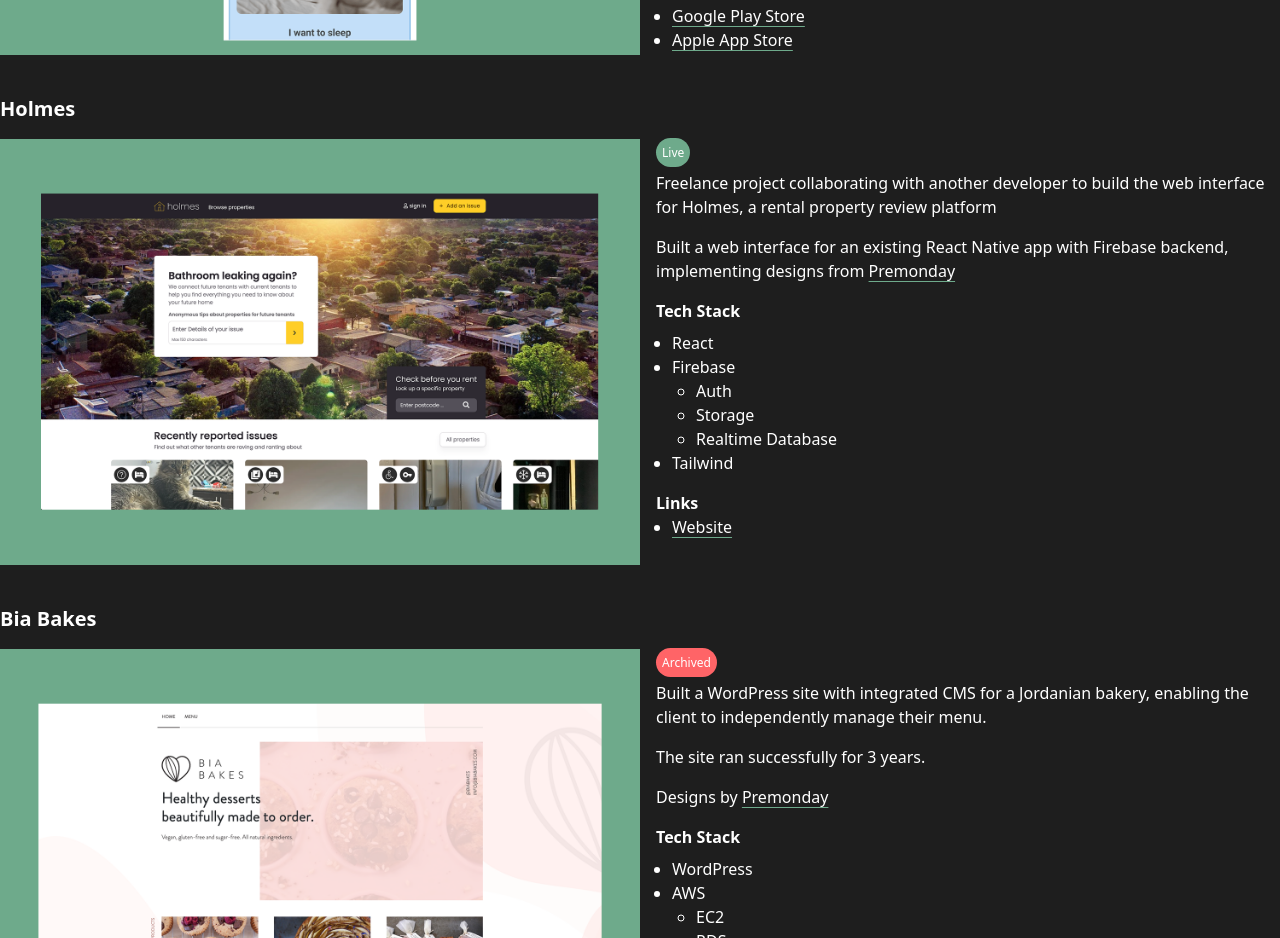
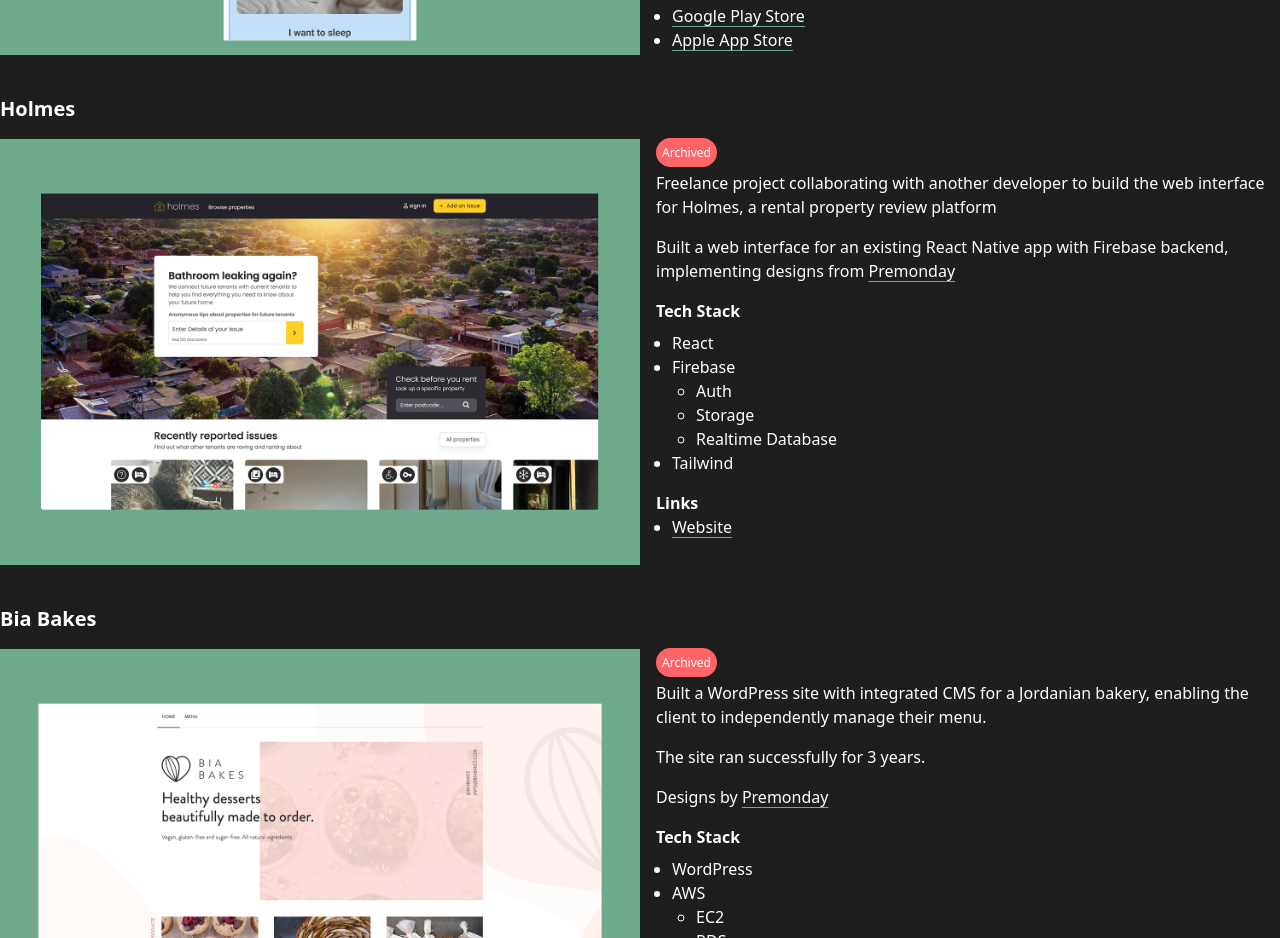
Before and after one commit to SammyAbukmeil/portfolio, a Next.js app: page /en in a window 1280 px wide. Shown: the part 1060-1998 px from the top of the page. Built offline with nearby package versions, Linux system fonts and the light colour scheme.

Commit message:
Update holmes to archives

```diff
--- a/app/components/sections/SideProjectSection.tsx
+++ b/app/components/sections/SideProjectSection.tsx
@@ -57,7 +57,7 @@
           </ul>
         </Links>
       </Project>
-      <Project title="Holmes" isLive={true} img={holmesImg}>
+      <Project title="Holmes" isLive={false} img={holmesImg}>
         <p className="mt-2">
           {t('holmes.description1')}
         </p>
```
